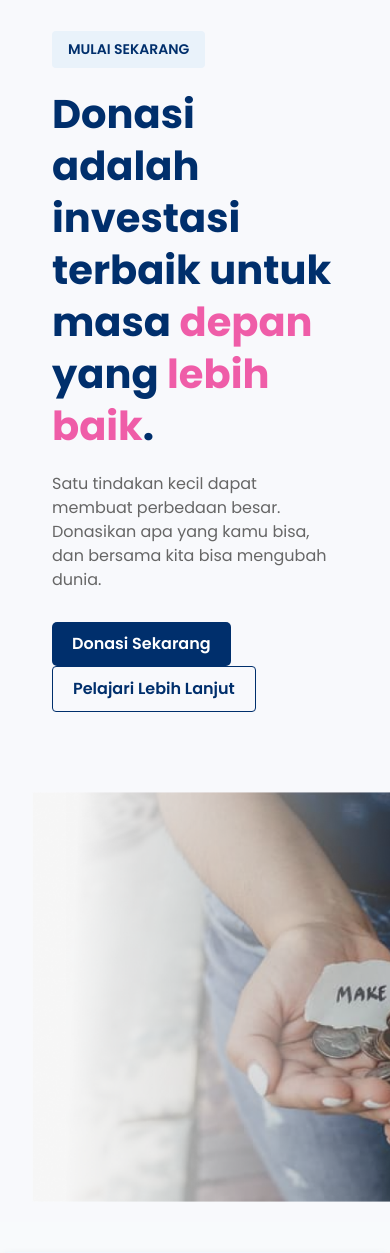
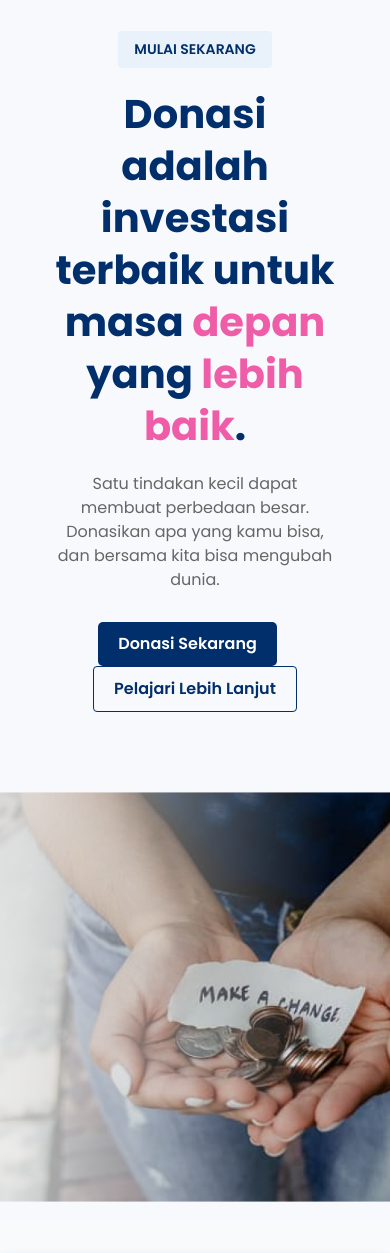
Before and after one commit to DeaAnandita/DonacareApp, a PHP site: page / in a window 390 px wide; the page is wider, and only the part inside the window is pictured. Shown: the part 119-1372 px from the top of that part. Run offline with PHP 8.4, Linux system fonts and the light colour scheme; some libraries are stand-ins or nearby versions.

Commit message:
update hero index

```diff
--- a/css/style.css
+++ b/css/style.css
@@ -16,7 +16,9 @@
     .hero-section {
         display: flex;
     flex-wrap: wrap;
+    align-items: center;
     justify-content: space-between;
+        text-align: center;
         flex-direction: row; /* Kembali horizontal untuk layar besar */
         justify-content: space-between;
     }
@@ -87,6 +89,8 @@
             background-color: #f8f9fc;
             display: flex;
             flex-direction: column; /* Untuk layar kecil, tumpuk elemen */
+            align-items: center;
+            text-align: center; /* Pusatkan teks */
             padding: 20px; /* Tambahkan padding untuk memberikan ruang */
         }
 
--- a/index.html
+++ b/index.html
@@ -47,7 +47,7 @@
 
 <!-- Hero Section -->
 <section class="hero-section d-flex">
-    <div class="container d-flex flex-column flex-md-row">
+    <div class="container  d-flex flex-column flex-md-row align-items-center">
         <div class="hero-content">
             <a href="#" class="hero-button">MULAI SEKARANG</a>
             <h1 class="hero-title">Donasi adalah investasi terbaik untuk masa <span>depan</span> yang <span>lebih baik</span>.</h1>
```
